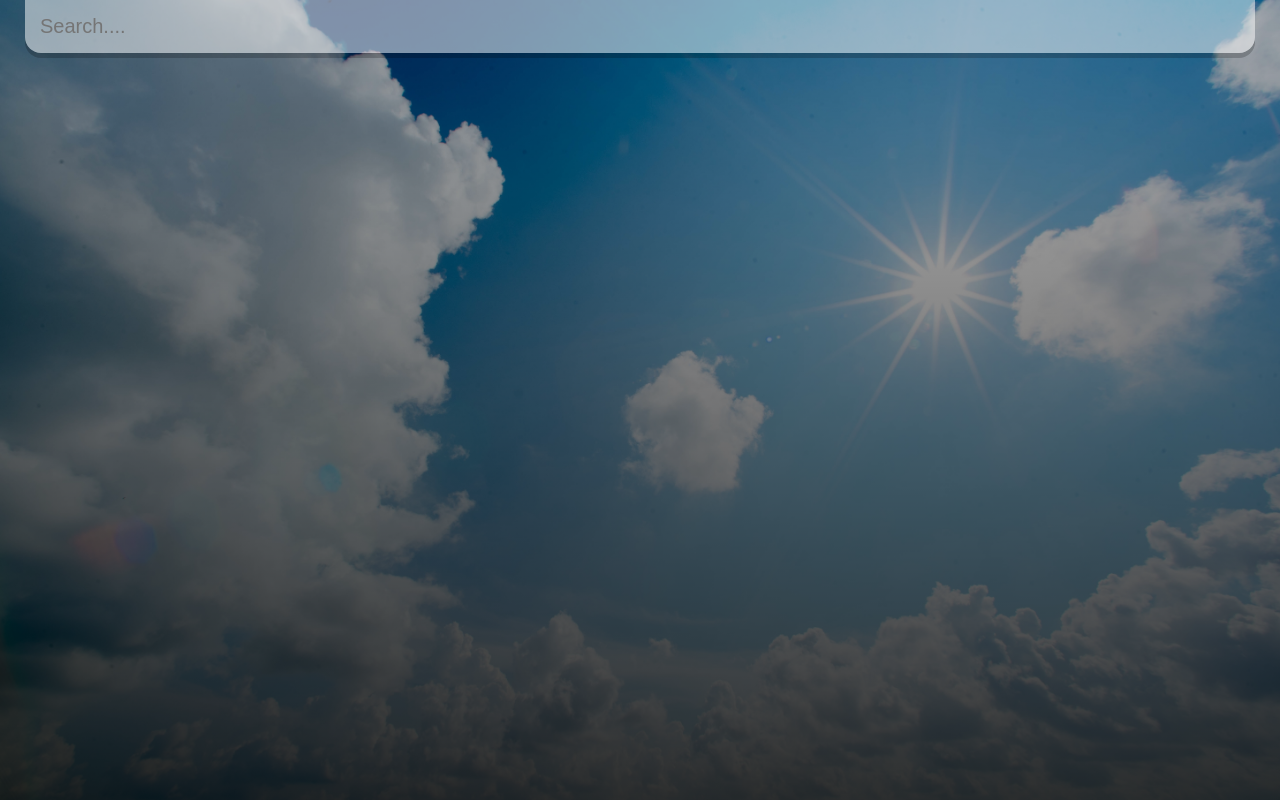
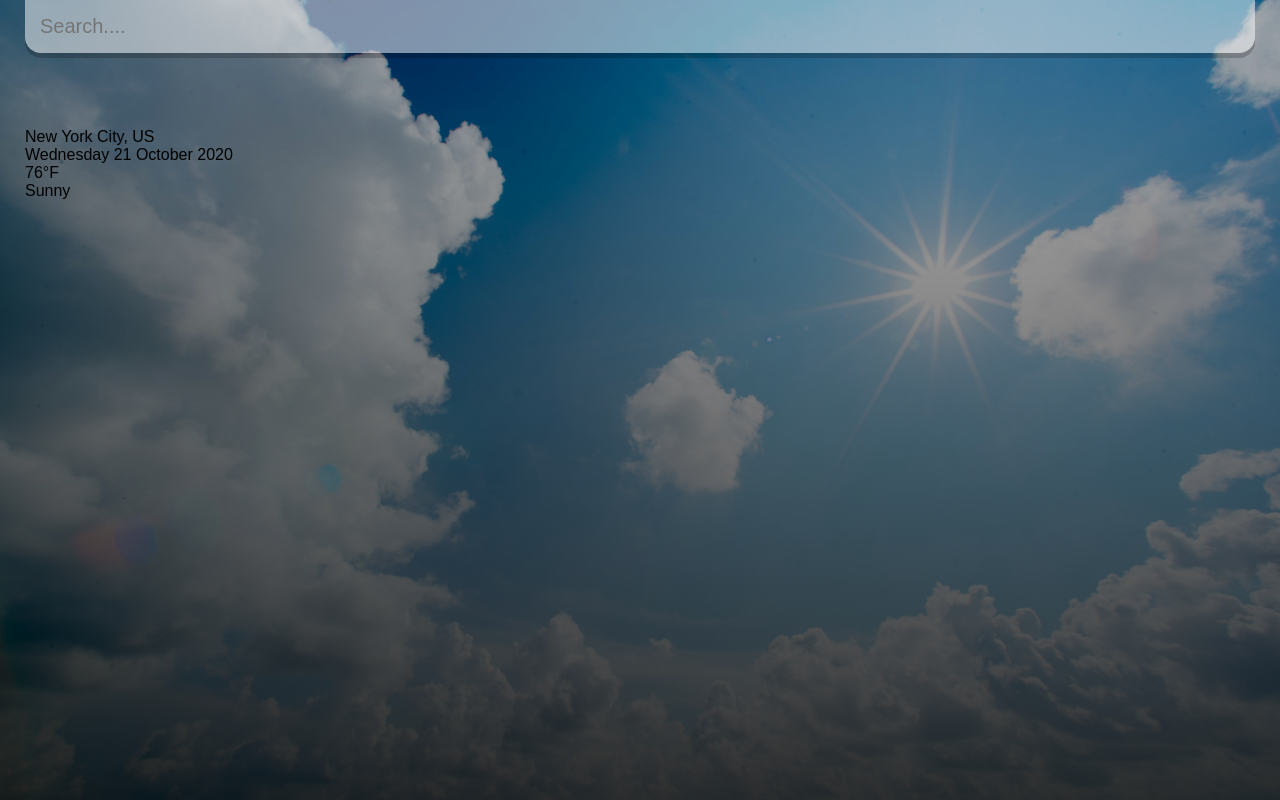
Before and after one commit to mathews1193/weather-app, a React (Create React App) app in the folder weather-app/: page / in a window 1280 px wide. Built offline with nearby package versions, Linux system fonts and the light colour scheme.

Commit message:
Added city, date, temperature, and weather text

```diff
--- a/weather-app/src/App.js
+++ b/weather-app/src/App.js
@@ -6,6 +6,19 @@
 }
 
 function App() {
+
+  const dateBuilder = (d) =>{
+    let months = ["January", "February", "March", "April", "May", "June", "July", "August", "September", "October", "November", "December"]
+    let days = ["Sunday", "Monday", "Tuesday", "Wednesday", "Thursday", "Friday", "Saturday"];
+
+    let day = days[d.getDay()];
+    let date = d.getDate();
+    let month = months[d.getMonth()];
+    let year = d.getFullYear();
+
+    return `${day} ${date} ${month} ${year}`
+  }
+
   return (
     <div className="app">
       <main>
@@ -16,6 +29,19 @@
           placeholder="Search...."
           />
         </div>
+        <div className="location-box">
+          <div className="location"> New York City, US
+  <div className="date">{dateBuilder(new Date())}</div>
+          </div>
+          <div className="weather-box">
+            <div className="temp">
+            76°F
+            </div>
+            <div className="weather">
+              Sunny
+            </div>
+          </div>
+        </div>
       </main>
     </div>
   );
```
